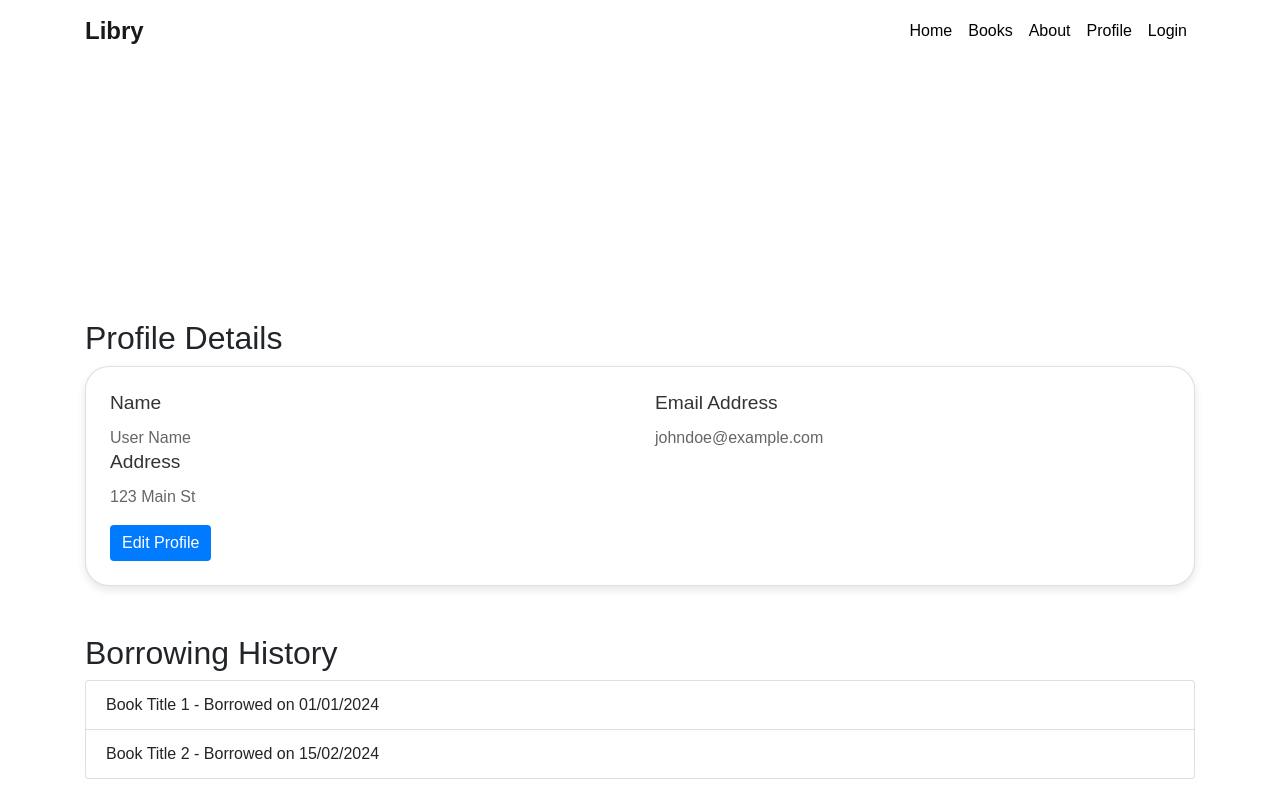
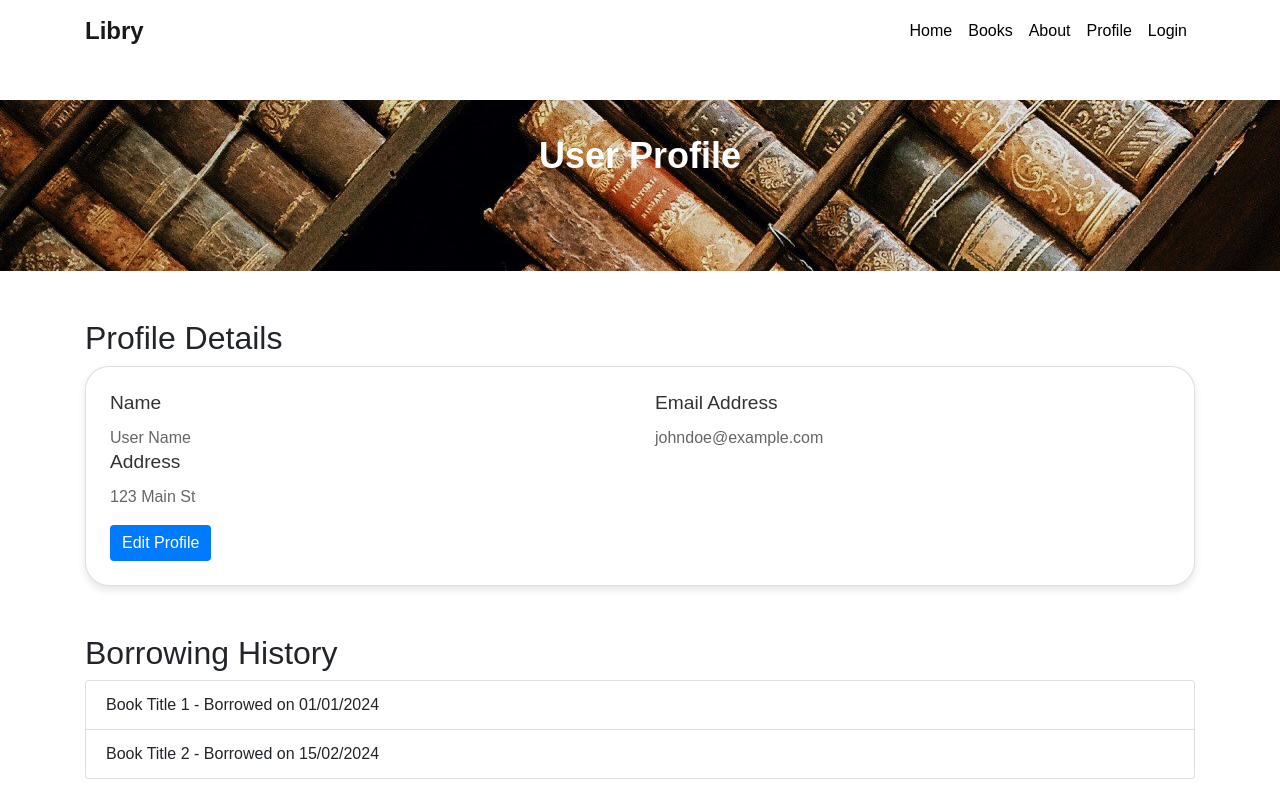
Before and after one commit to Preciousprakashan/Libry-Website, a plain HTML site: page profile.html in a window 1280 px wide. Shown: the top 800 px of the page. Drawn offline with nearby package versions, Linux system fonts and the light colour scheme.

Commit message:
updated2.2

```diff
--- a/CSS/profilestyle.css
+++ b/CSS/profilestyle.css
@@ -189,7 +189,7 @@ footer {
 
 
   .hero-section {
-    background-image: url('images/10.jpg');
+    background-image: url('10.jpg');
     display: flex;
     flex-direction: column; /* Stack children vertically */
     align-items: center; /* Center the items horizontally */
```
